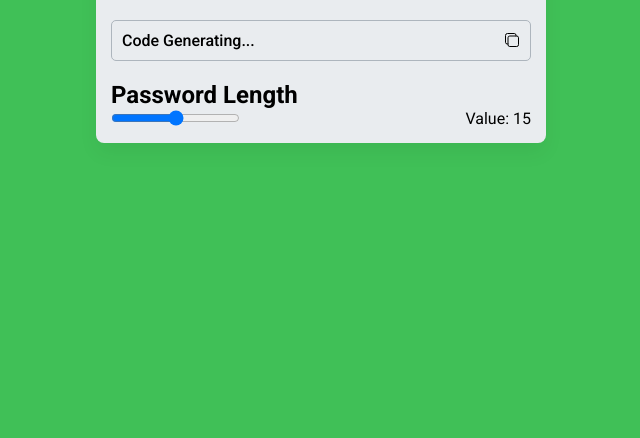
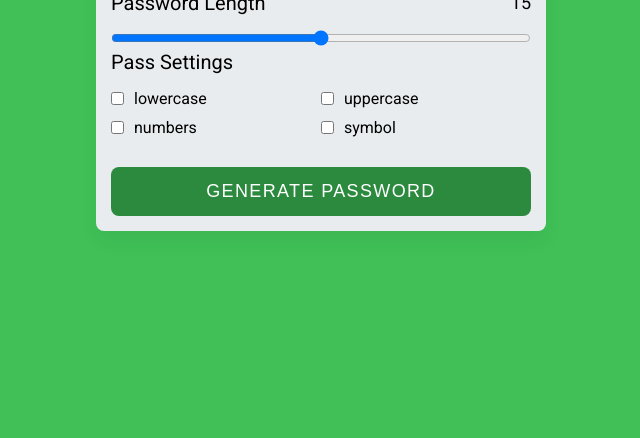
Before and after one commit to TazoTandilashvili/Password-Generator, a plain HTML site: page index.html in a window 1280 px wide. Shown: the part 362-800 px from the top of the page, without its empty margins (319-959 px from the left). Drawn offline with nearby package versions, Linux system fonts and the light colour scheme.

Commit message:
full-functionally

```diff
--- a/index.html
+++ b/index.html
@@ -11,18 +11,54 @@
     <h2 class="title">Pass Generator</h2>
     <div class="line"></div>
     <div class="copy-code">
-      <div class="input-like" id="textDiv" contenteditable="true">Code Generating...</div>
-    <button class="copy-btn" onclick="copyText()">
+      <input class="input-like" id="textDiv" placeholder="Generating Code..." readonly>
+    <button class="copy-btn" onclick="copyToClipboard()">
       <ion-icon name="copy-outline"></ion-icon>
     </button>
     </div>
     <div class="password-lengt-container">
-      <h2 class="pass-title">Password Length</h2>
-      <div class="password-length">
-        <input type="range" min="0" max="30" value="15" class="slider" id="myRange">
-        <div class="value-display" id="valueDisplay">Value: 15</div>
+      <div class="password-length-section">
+        <h2 class="section-title">Password Length</h2>
+        <div class="value-display" id="valueDisplay">15</div>
+        </div>
+      <input type="range" min="0" max="30" value="15" class="slider" id="myRange">
+    </div>
+    <div class="password-setting-section">
+      <h2 class="section-title passSet">Pass Settings</h2>
+      <div class="pass-settings-checkbox">
+        <!-- !lowercse -->
+          <div class="checkbox-item">
+              <input type="checkbox" class="property-checkbox" id="lowercase" name="lowercase" value="lowercase">
+              <label for="lowercase">lowercase</label>
+          </div>
+          <!-- !uppercase -->
+          <div class="checkbox-item">
+              <input type="checkbox" class="property-checkbox" id="uppercase" name="uppercase" value="uppercase">
+              <label for="uppercase">uppercase</label>
+          </div>
+          <!-- !numbers -->
+          <div class="checkbox-item">
+              <input type="checkbox" class="property-checkbox" id="number" name="number" value="number">
+              <label for="number">numbers</label>
+          </div>
+          <!-- !symbol -->
+          <div class="checkbox-item">
+              <input type="checkbox" class="property-checkbox" id="symbol" name="symbol" value="symbol">
+              <label for="symbol">symbol</label>
+          </div>
+          <!-- !no dublicate -->
+          <!-- <div class="checkbox-item">
+              <input type="checkbox" class="property-checkbox" id="exclude-duplicate" name="exclude-duplicate" value="exclude-duplicate">
+              <label for="exclude-duplicater">Exclude Duplicate</label>
+          </div> -->
+          <!-- !with spaces -->
+          <!-- <div class="checkbox-item">
+              <input type="checkbox" class="property-checkbox" id="include-spaces" name="include-spaces" value="include-spaces">
+              <label for="include-spaces">Include Spaces</label>
+          </div> -->
       </div>
     </div>
+    <button class="generate" onclick="generateBtn()">generate password</button>
   </section>
   <script src="./script.js"></script>
   <script type="module" src="https://unpkg.com/ionicons@7.1.0/dist/ionicons/ionicons.esm.js"></script>
--- a/script.js
+++ b/script.js
@@ -0,0 +1,57 @@
+const copyText = document.getElementById('textDiv');
+const range = document.getElementById('myRange');
+const checkboxPropertys = document.querySelectorAll('.property-checkbox');
+const slider = document.querySelector('.slider');
+const valueDisplay = document.getElementById('valueDisplay');
+
+const lowercaseChck = document.getElementById('lowercase');
+const numberChck = document.getElementById('number');
+const uppercaseChck = document.getElementById('uppercase');
+const symbolChck = document.getElementById('symbol');
+const excludeDuplicateChck = document.getElementById('exclude-duplicate');
+const includeSpacesChck = document.getElementById('include-spaces');
+
+const propertyCheckbox = document.querySelectorAll('.property-checkbox');
+
+function copyToClipboard() {
+  copyText.select();
+  copyText.setSelectionRange(0, 99999); // For mobile devices
+  navigator.clipboard.writeText(copyText.value);
+}
+
+const generatePassword = function (rangeValue) {
+
+  rangeValue = range.value;
+  const lowercase = 'abcdefghijklmnopqrstuvwxyz';
+  const number = '1234567890';
+  const uppercase = 'ABCDEFGHIJKLMNOPQRSTUVWXYZ';
+  const symbol = ` !"#$%&'()*+,-./:;<=>?@[\ ]^_\`{|}~`;
+  const includeSpace = ' ';
+
+  let characters = '';
+  let Password = '';
+
+  // Check the combination of checkboxes and build the character set
+  if (lowercaseChck.checked) characters += lowercase;
+  if (uppercaseChck.checked) characters += uppercase;
+  if (numberChck.checked) characters += number;
+  if (symbolChck.checked) characters += symbol;
+  if (includeSpacesChck) characters += includeSpace;
+
+  // Generate the password
+  for (let i = 0; i < rangeValue; i++) {
+    const randomIndex = Math.floor(Math.random() * characters.length);
+    Password += characters[randomIndex];
+  }
+
+  copyText.value = Password;
+}
+
+function generateBtn() {
+  generatePassword();
+}
+slider.addEventListener('input', function () {
+  valueDisplay.innerText = range.value;
+  generatePassword();
+
+})
--- a/style.css
+++ b/style.css
@@ -6,6 +6,7 @@
 }
 :root{
   --green: #40c057;
+  --darkGreen: #2b8a3e;
   --gray: #e9ecef;
   --darkGray: #adb5bd;
 }
@@ -46,6 +47,12 @@ body{
   font-size: 16px;
   font-weight: 500;
 }
+.input-like{
+  border: none;
+  width: 100%;
+  background-color: transparent;
+  outline: none;
+}
 .copy-btn{
   all: unset;
   display: flex;
@@ -54,8 +61,50 @@ body{
 .password-lengt-container{
   margin-top: 20px;
 }
-.password-length{
+.password-length-section{
   display: flex;
   justify-content: space-between;
   align-items: center;
+  margin-bottom: 15px;
 }
+.section-title,
+.value-display{
+  font-size: 20px;
+  font-weight: 400;
+}
+.value-display{
+  font-size: 18px;
+}
+.slider{
+  width: 100%;
+}
+.passSet{
+  margin-bottom: 15px;
+}
+.pass-settings-checkbox{
+  display: flex;
+  flex-wrap: wrap;
+}
+.checkbox-item{
+  width: 50%;
+  display: flex;
+  align-items: center;
+  margin-bottom: 10px;
+}
+.checkbox-item input {
+  margin-right: 10px;
+}
+
+.generate{
+  margin-top: 20px;
+  background-color: var(--darkGreen);
+  width: 100%;
+  padding: 10px;
+  border-radius: 8px;
+  border: none;
+  color: #FFFF;
+  font-size: 18px;
+  text-transform: uppercase;
+  letter-spacing: 1.36px;
+  line-height: 1.63;
+}
```
